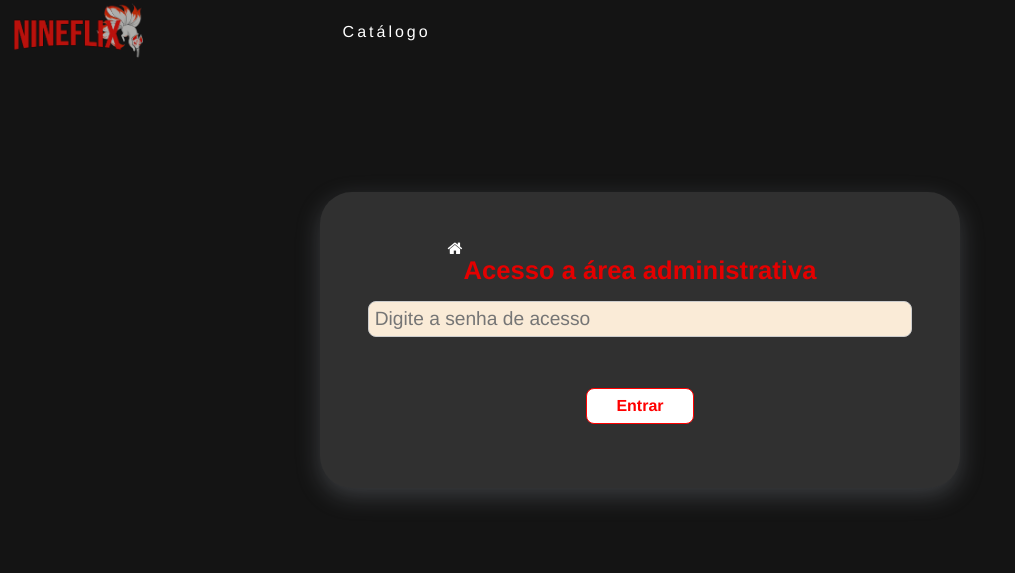
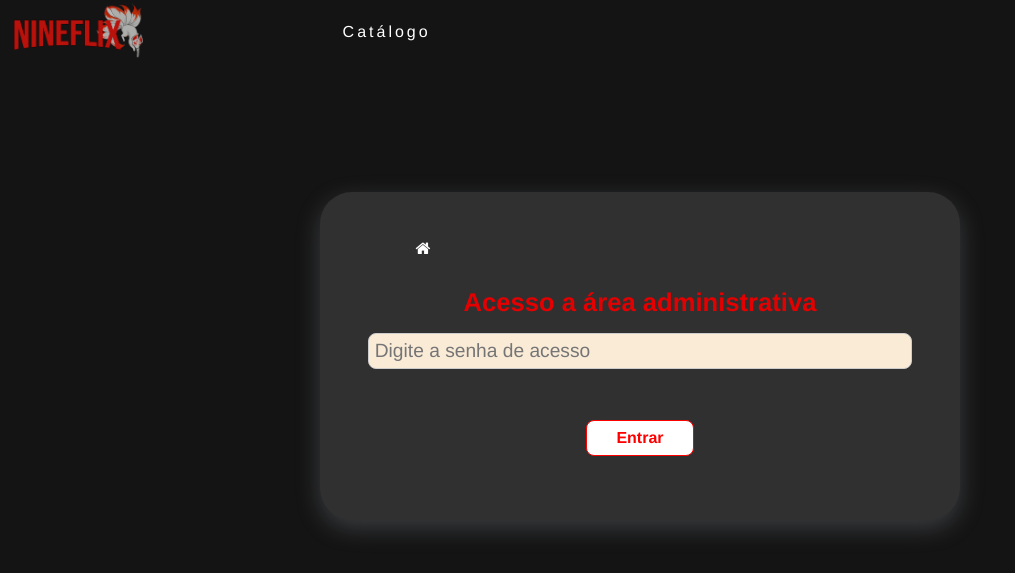
Before and after one commit to cauacampos/Projeto---Cat-logo, a Flask app: page /login in a window 1280 px wide. Shown: the top 573 px of the page, without its empty margins (0-1015 px from the left). Run offline with Flask 2, Linux system fonts and the light colour scheme.

Commit message:
login final

```diff
--- a/static/css/login.css
+++ b/static/css/login.css
@@ -144,7 +144,8 @@ body {
       color: rgb(228, 0, 0);
       background-color: rgb(48, 48, 48);
       font-size: 2vw;
-      padding: 1rem;
+      padding: 3rem;
+      padding-bottom: 1rem ;
       display: flex;
       justify-content: center;
   }
```
